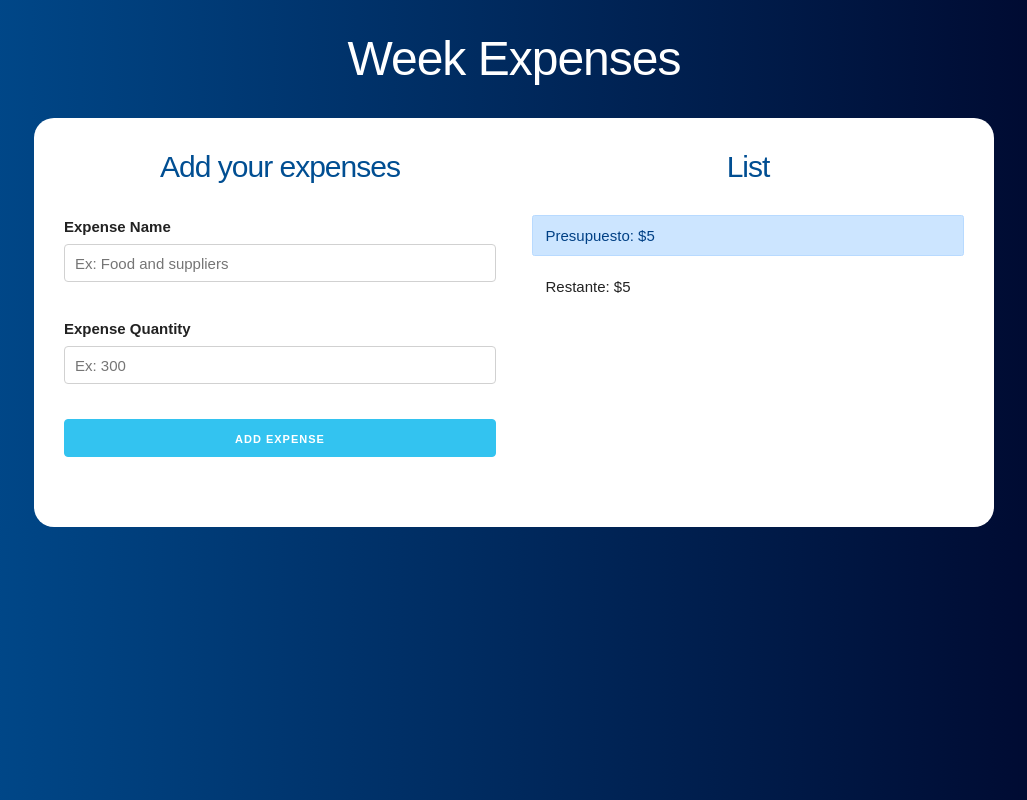
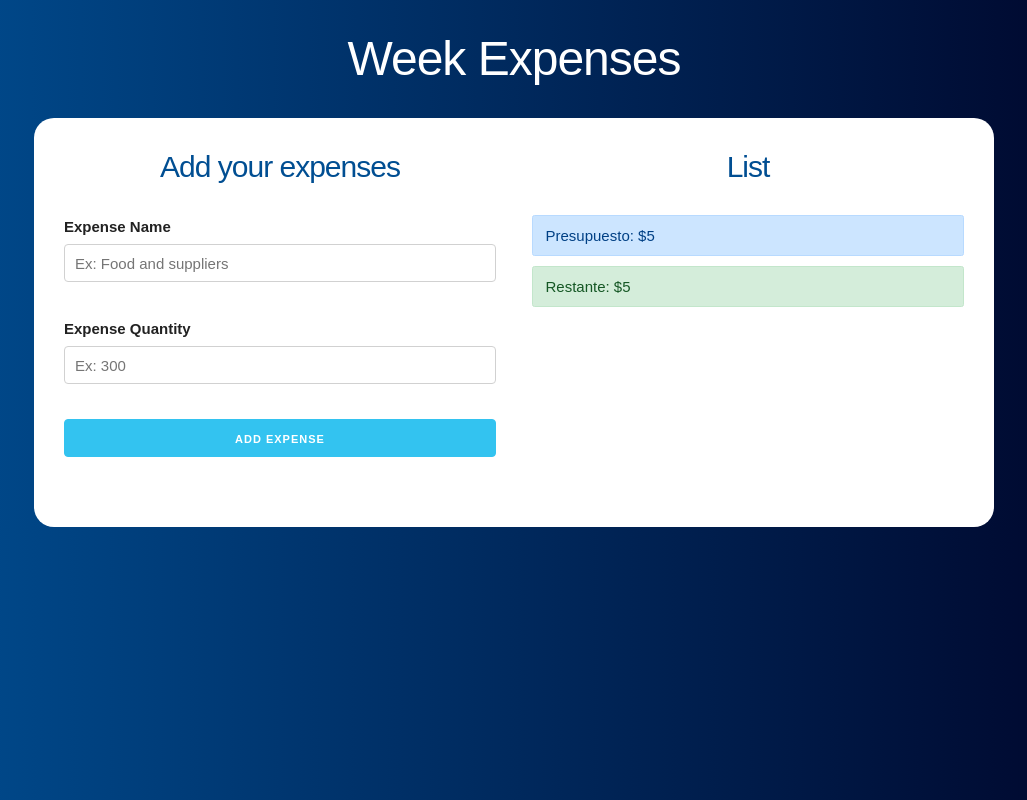
Before and after one commit to AttilioGiglio/Budget-Control, a React (Create React App) app: page / in a window 1280 px wide. Both pictures are taken after typing "5" into the empty fields and a click on the input "Budget request". Shown: the whole page, without its empty margins (126-1153 px from the left). Built offline with nearby package versions, Linux system fonts and the light colour scheme.

Commit message:
added dynamic css to budget control

```diff
--- a/src/Components/BudgetControl.js
+++ b/src/Components/BudgetControl.js
@@ -1,4 +1,5 @@
 import React, {Fragment} from 'react';
+import {budgetChecking} from '../Components/Helper'
 
 const BudgetControl = ({budget,rest}) => {
     return (
@@ -6,7 +7,7 @@ const BudgetControl = ({budget,rest}) => {
             <div className='alert alert-primary'>
                 Presupuesto: ${budget}
             </div>
-            <div className='alert'>
+            <div className={budgetChecking(budget,rest)}>
                 Restante: ${rest}
             </div>
         </Fragment>
--- /dev/null
+++ b/src/Components/Helper.js
@@ -0,0 +1,13 @@
+export const budgetChecking = (budget, rest) => {
+    let clase;
+    if((budget/4)>rest){
+        clase = 'alert alert-danger';
+    }
+    else if((budget/2)>rest){
+        clase='alert alert-warning';
+    }
+    else{
+        clase = 'alert alert-success';
+    }
+    return clase
+}
```
